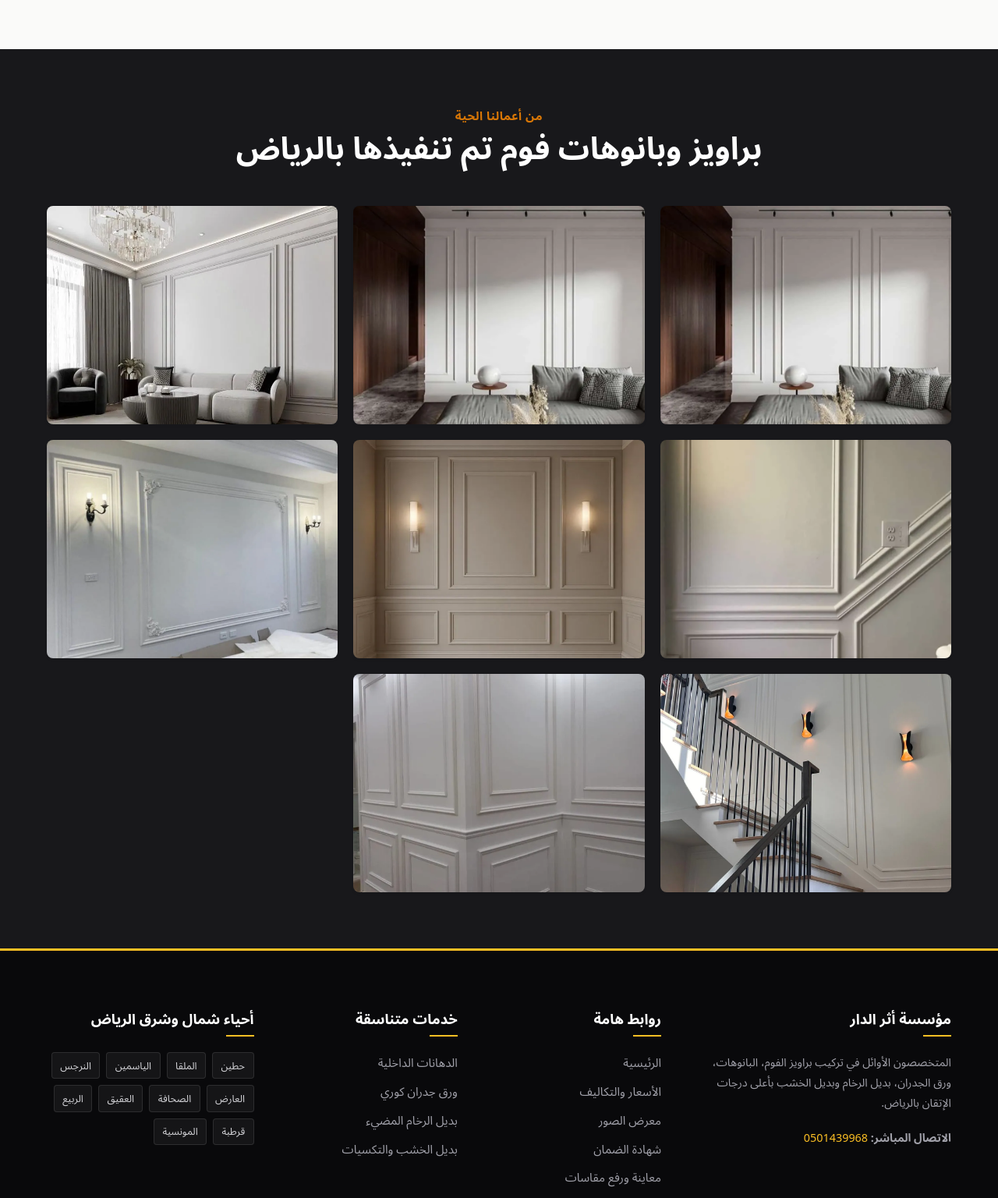
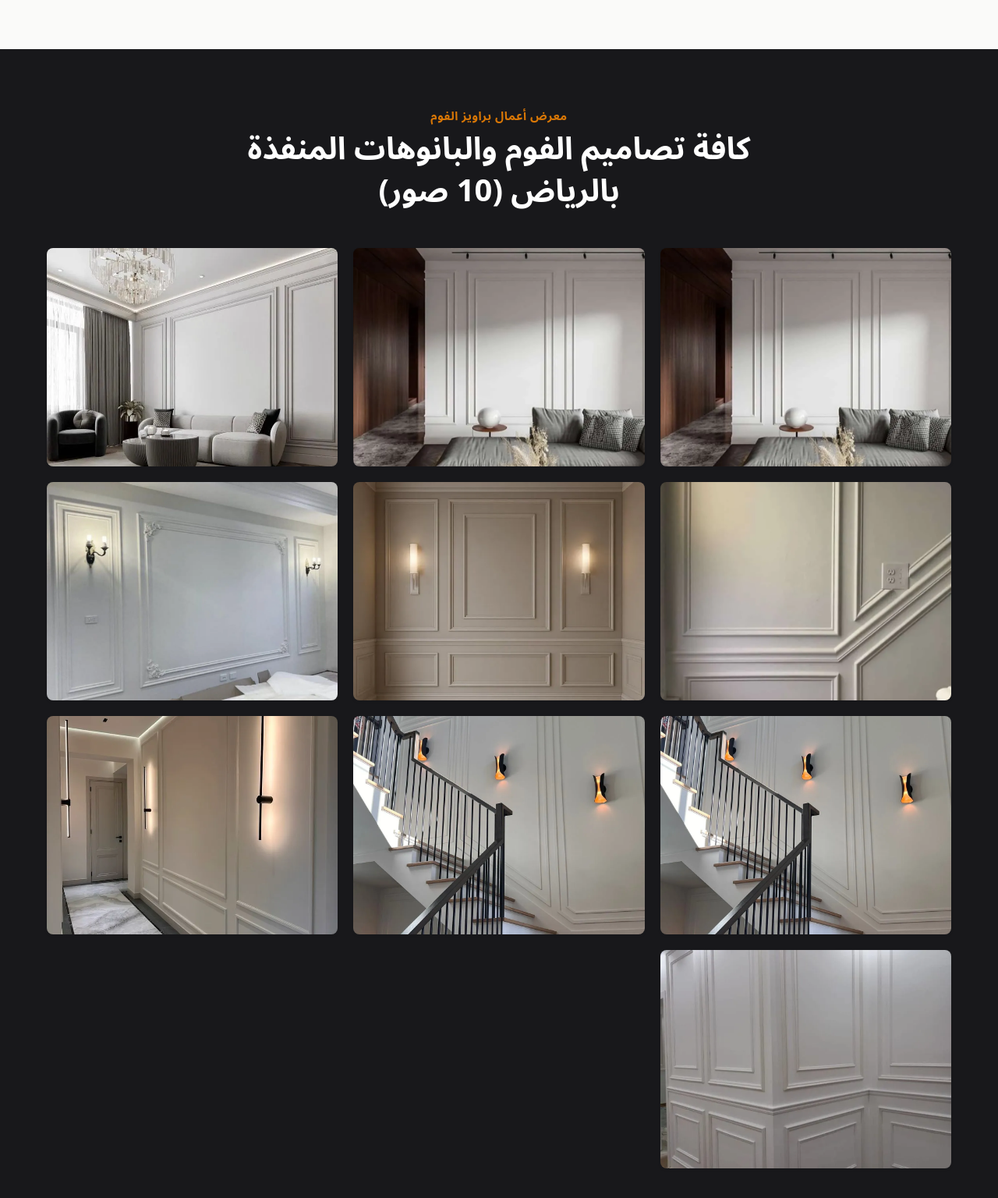
Before and after one commit to mixr11d/atharaldar-decor, a plain HTML site: page foam-frames-installation.html in a window 1280 px wide. Shown: the part 1080-2616 px from the top of the page at 78% size. Drawn offline with Linux system fonts and the light colour scheme.

Commit message:
Update foam frames gallery and section titles

```diff
--- a/foam-frames-installation.html
+++ b/foam-frames-installation.html
@@ -174,12 +174,12 @@
       </div>
     </section>
 
-    <!-- معرض صور الفوم -->
+    <!-- كافة صور أعمال الفوم والبانوهات (الـ 10 صور كاملة بدون استثناء) -->
     <section class="section section-dark">
       <div class="container">
         <div class="section-title-wrap">
-          <span class="section-subtitle">من أعمالنا الحية</span>
-          <h2 class="section-title">براويز وبانوهات فوم تم تنفيذها بالرياض</h2>
+          <span class="section-subtitle">معرض أعمال براويز الفوم</span>
+          <h2 class="section-title">كافة تصاميم الفوم والبانوهات المنفذة بالرياض (10 صور)</h2>
         </div>
 
         <div class="gallery-grid">
@@ -205,7 +205,13 @@
             <img src="/images/foam-frames (5)_result.webp" alt="براويز فوم مدمجة مع ورق جدران" loading="lazy" width="300" height="225">
           </div>
           <div class="gallery-item">
-            <img src="/images/foam_result.webp" alt="كتالوج براويز ونعلات الفوم" loading="lazy" width="300" height="225">
+            <img src="/images/foam-frames (5)_result_result.webp" alt="إطارات جدارية فوم دبل متداخلة" loading="lazy" width="300" height="225">
+          </div>
+          <div class="gallery-item">
+            <img src="/images/foam-frames (6)_result.webp" alt="بانوهات فوم كلاسيك للمجالس والصالات" loading="lazy" width="300" height="225">
+          </div>
+          <div class="gallery-item">
+            <img src="/images/foam_result.webp" alt="كتالوج براويز ونعلات الفوم الكوري" loading="lazy" width="300" height="225">
           </div>
         </div>
       </div>
```
